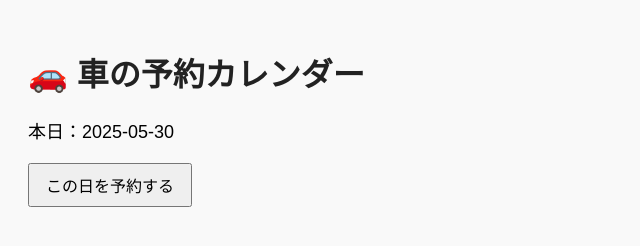
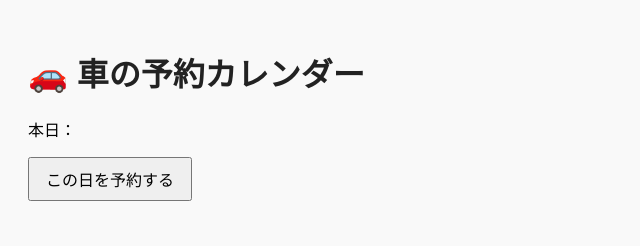
Before and after one commit to mocchin0218/car-reservation, a plain HTML site: page car-reservation/index.html in a window 1280 px wide. Shown: the whole page, without its empty margins (0-640 px from the left). Drawn offline with Linux system fonts and the light colour scheme.

Commit message:
Update index.html

```diff
--- a/car-reservation/index.html
+++ b/car-reservation/index.html
@@ -2,13 +2,13 @@
 <html lang="ja">
 <head>
   <meta charset="UTF-8" />
-  <meta name="viewport" content="width=device-width, initial-scale=1.0"/>
+  <meta name="viewport" content="width=device-width, initial-scale=1.0" />
   <title>車の予約カレンダー</title>
   <link rel="stylesheet" href="style.css" />
 </head>
 <body>
   <h1>🚗 車の予約カレンダー</h1>
-  <div id="calendar"></div>
+  <p>本日：<span id="today"></span></p>
   <button id="reserveButton">この日を予約する</button>
 
   <script src="script.js"></script>
```
